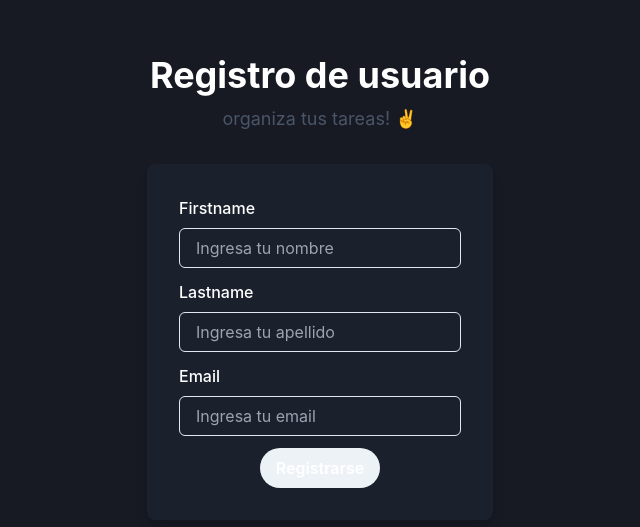
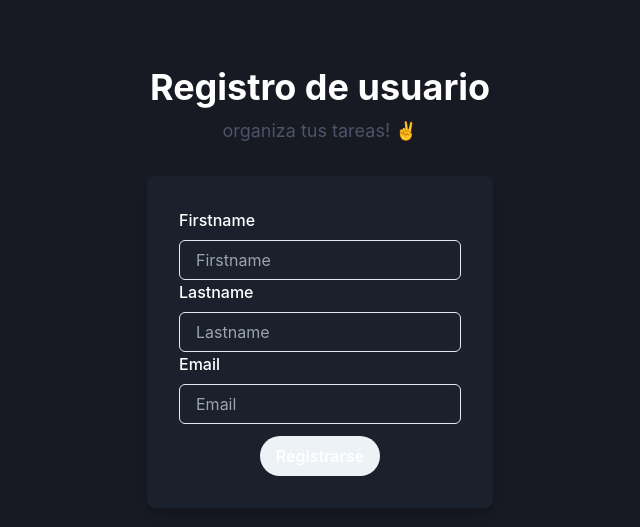
Before and after one commit to lionking0105/epic-organizer-frontend, a Next.js app in the folder frontend/: page /register in a window 1280 px wide. Shown: the part 113-640 px from the top of the page, without its empty margins (320-960 px from the left). Built offline with nearby package versions, Linux system fonts and the light colour scheme; no server answers.

Commit message:
refactor: refactoring of the registration module

```diff
--- /dev/null
+++ b/frontend/src/components/global/UI/entities/forms/MyForm.tsx
@@ -0,0 +1,26 @@
+import { zodResolver } from "@hookform/resolvers/zod";
+import { ReactNode } from "react";
+import { FormProvider, useForm } from "react-hook-form";
+import { FieldValues } from "react-hook-form/dist/types";
+import { AnyZodObject, z } from "zod";
+
+interface Props {
+  onSubmit: (data: any) => void;
+  onError?: (data: FieldValues) => void;
+  zodSchema: AnyZodObject;
+  children: ReactNode;
+}
+
+const MyForm = ({ zodSchema, onSubmit, onError, children }: Props) => {
+  type EntityType = z.infer<typeof zodSchema>;
+  const methods = useForm<EntityType>({
+    resolver: zodResolver(zodSchema),
+  });
+  return (
+    <FormProvider {...methods}>
+      <form onSubmit={methods.handleSubmit(onSubmit, onError)}>{children}</form>
+    </FormProvider>
+  );
+};
+
+export default MyForm;
--- /dev/null
+++ b/frontend/src/components/global/UI/entities/input/MyInput.tsx
@@ -0,0 +1,48 @@
+import {
+  FormControl,
+  FormErrorMessage,
+  FormLabel,
+  Input,
+} from "@chakra-ui/react";
+import { ReactNode } from "react";
+import { useFormContext } from "react-hook-form";
+
+interface Props {
+  fieldname: string;
+  label: string;
+  placeholder?: string;
+  children?: ReactNode;
+  className?: string;
+  type?: string;
+}
+
+const MyInput = ({
+  fieldname,
+  label,
+  placeholder,
+  children,
+  className,
+  type,
+}: Props) => {
+  const {
+    formState: { errors },
+    register,
+  } = useFormContext();
+  return (
+    <FormControl id={fieldname} isInvalid={!!errors[fieldname]}>
+      <FormLabel>{label}</FormLabel>
+      <Input
+        type={type || "text"}
+        placeholder={placeholder || label}
+        {...register(fieldname)}
+        className={className}
+      />
+      {children}
+      <FormErrorMessage>
+        {errors[fieldname]?.message as ReactNode}
+      </FormErrorMessage>
+    </FormControl>
+  );
+};
+
+export default MyInput;
--- a/frontend/src/components/global/UI/register/MyStepRegCode.tsx
+++ b/frontend/src/components/global/UI/register/MyStepRegCode.tsx
@@ -3,21 +3,17 @@ import {
   AlertIcon,
   Button,
   Center,
-  FormControl,
-  FormErrorMessage,
-  FormLabel,
   Text,
   useToast,
-  Input,
 } from "@chakra-ui/react";
 import axios from "axios";
 import { env } from "process";
 import { z } from "zod";
-import { useForm } from "react-hook-form";
-import { zodResolver } from "@hookform/resolvers/zod";
 import { useRouter } from "next/navigation";
 import { CheckIcon } from "@chakra-ui/icons";
 import { useState } from "react";
+import MyForm from "../entities/forms/MyForm";
+import MyInput from "../entities/input/MyInput";
 
 const codeSchema = z.object({
   code: z
@@ -38,18 +34,11 @@ interface Props {
 type CodeValues = z.infer<typeof codeSchema>;
 
 const MyStepRegCode = ({ onError, email }: Props) => {
-  const toast = useToast();
-  const router = useRouter();
-  const {
-    register,
-    handleSubmit,
-    formState: { errors },
-  } = useForm<CodeValues>({
-    resolver: zodResolver(codeSchema),
-  });
   const [errCode, setErrCode] = useState(false);
   const [loadingCode, setLoadingCode] = useState(false);
   const [reSendCode, setReSendCode] = useState(false);
+  const router = useRouter();
+  const toast = useToast();
 
   const handleFormSubmit = async (values: CodeValues) => {
     const { code } = values;
@@ -99,16 +88,18 @@ const MyStepRegCode = ({ onError, email }: Props) => {
   };
 
   return (
-    <form onSubmit={handleSubmit(handleFormSubmit, onError)}>
-      <FormControl marginTop={3} id="code" isInvalid={!!errors.code}>
-        <FormLabel>Ingresa el código enviado a tu email</FormLabel>
-        <Input
-          type="number"
-          placeholder="Ingresa tu código"
-          {...register("code")}
-          className="text-center"
-        />
-        <FormErrorMessage>{errors.code?.message}</FormErrorMessage>
+    <MyForm
+      zodSchema={codeSchema}
+      onSubmit={handleFormSubmit}
+      onError={onError}
+    >
+      <MyInput
+        label="Ingresa el código enviado a tu email"
+        placeholder="Código"
+        fieldname="code"
+        className="text-center"
+        type="number"
+      >
         <Center>
           <Button
             marginTop={3}
@@ -122,7 +113,7 @@ const MyStepRegCode = ({ onError, email }: Props) => {
             Enviar Código
           </Button>
         </Center>
-      </FormControl>
+      </MyInput>
       {errCode && (
         <Center>
           <Text color="red" fontSize="sm" mt={2}>
@@ -146,7 +137,7 @@ const MyStepRegCode = ({ onError, email }: Props) => {
           {loadingCode ? <Text>⏳</Text> : reSendCode && <Text>✅</Text>}
         </Button>
       </Center>
-    </form>
+    </MyForm>
   );
 };
 
--- a/frontend/src/components/global/UI/register/MyStepRegister.tsx
+++ b/frontend/src/components/global/UI/register/MyStepRegister.tsx
@@ -1,18 +1,7 @@
-import { useForm } from "react-hook-form";
+import { Button, ButtonGroup, Center, Text } from "@chakra-ui/react";
+import MyInput from "../entities/input/MyInput";
+import MyForm from "../entities/forms/MyForm";
 import { z } from "zod";
-import { zodResolver } from "@hookform/resolvers/zod";
-import {
-  Button,
-  ButtonGroup,
-  Center,
-  Flex,
-  FormControl,
-  FormErrorMessage,
-  FormLabel,
-  Input,
-  Text,
-} from "@chakra-ui/react";
-
 interface Props {
   onSubmit: (values: RegistrationValues) => Promise<void>;
   onError: (errors: any) => void;
@@ -34,48 +23,21 @@ const registrationSchema = z.object({
 export type RegistrationValues = z.infer<typeof registrationSchema>;
 
 const MyStepRegister = ({ onSubmit, onError, userExist }: Props) => {
-  const {
-    register,
-    handleSubmit,
-    formState: { errors },
-  } = useForm<RegistrationValues>({
-    resolver: zodResolver(registrationSchema),
-  });
-
   return (
-    <form onSubmit={handleSubmit((values) => onSubmit(values), onError)}>
-      <FormControl id="firstname" isInvalid={!!errors.firstname}>
-        <FormLabel>Firstname</FormLabel>
-        <Input
-          type="text"
-          placeholder="Ingresa tu nombre"
-          {...register("firstname")}
-        />
-        <FormErrorMessage>{errors.firstname?.message}</FormErrorMessage>
-      </FormControl>
-      <FormControl marginTop={3} id="lastname" isInvalid={!!errors.lastname}>
-        <FormLabel>Lastname</FormLabel>
-        <Input
-          type="text"
-          placeholder="Ingresa tu apellido"
-          {...register("lastname")}
-        />
-        <FormErrorMessage>{errors.lastname?.message}</FormErrorMessage>
-      </FormControl>
-      <FormControl marginTop={3} id="email" isInvalid={!!errors.email}>
-        <FormLabel>Email</FormLabel>
-        <Input
-          type="text"
-          placeholder="Ingresa tu email"
-          {...register("email")}
-        />
+    <MyForm
+      zodSchema={registrationSchema}
+      onSubmit={onSubmit}
+      onError={onError}
+    >
+      <MyInput label="Firstname" fieldname="firstname" />
+      <MyInput label="Lastname" fieldname="lastname" />
+      <MyInput label="Email" fieldname="email">
         {userExist && (
           <Text color="red" fontSize="sm" mt={2}>
             El usuario ya existe
           </Text>
         )}
-        <FormErrorMessage>{errors.email?.message}</FormErrorMessage>
-      </FormControl>
+      </MyInput>
       <Center>
         <ButtonGroup marginTop={3} justifyContent="center">
           <Button
@@ -90,7 +52,7 @@ const MyStepRegister = ({ onSubmit, onError, userExist }: Props) => {
           </Button>
         </ButtonGroup>
       </Center>
-    </form>
+    </MyForm>
   );
 };
 
```
